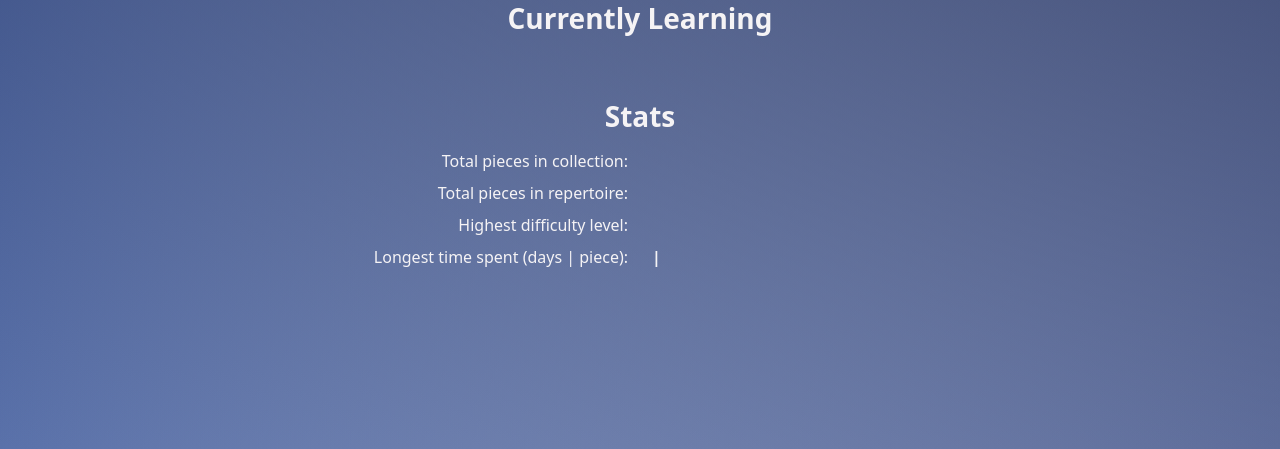
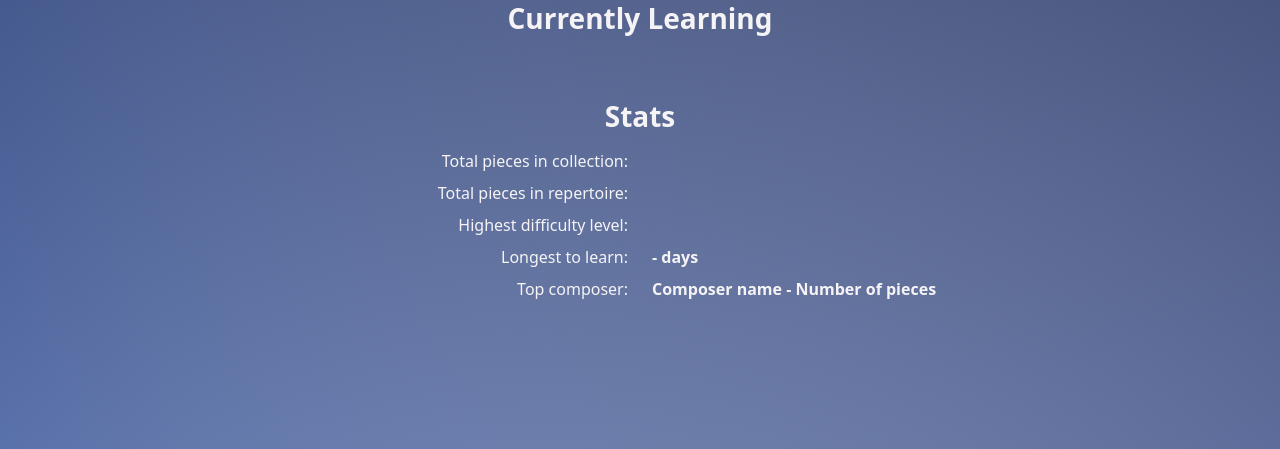
Before and after one commit to paulohenrique-gh/repertoire-manager, a Flask app: template templates/index.html in a window 1280 px wide. Shown: the part 351-800 px from the top of the page. Run offline with Flask 3, Linux system fonts and the light colour scheme; the template is opened without the code that fills it, so the values that code supplies are empty; some web fonts are replaced.

Commit message:
small increment to stats

```diff
--- a/templates/index.html
+++ b/templates/index.html
@@ -110,10 +110,18 @@
         </div>
         <div class="row my-2 align-items-center">
             <div class="col-6 text-end">
-                Longest time spent (days | piece):
+                Longest to learn:
             </div>
             <div class="col-6 text-start">
-                <span class="fw-bolder">{{ longest_to_learn['total_days'] }} | {{ longest_to_learn['title'] }} </span>
+                <span class="fw-bolder">{{ longest_to_learn['title'] }} - {{ longest_to_learn['total_days'] }} days</span>
+            </div>
+        </div>
+        <div class="row my-2 align-items-center">
+            <div class="col-6 text-end">
+                Top composer:
+            </div>
+            <div class="col-6 text-start">
+                <span class="fw-bolder">Composer name - Number of pieces</span>
             </div>
         </div>
     </section>
```
